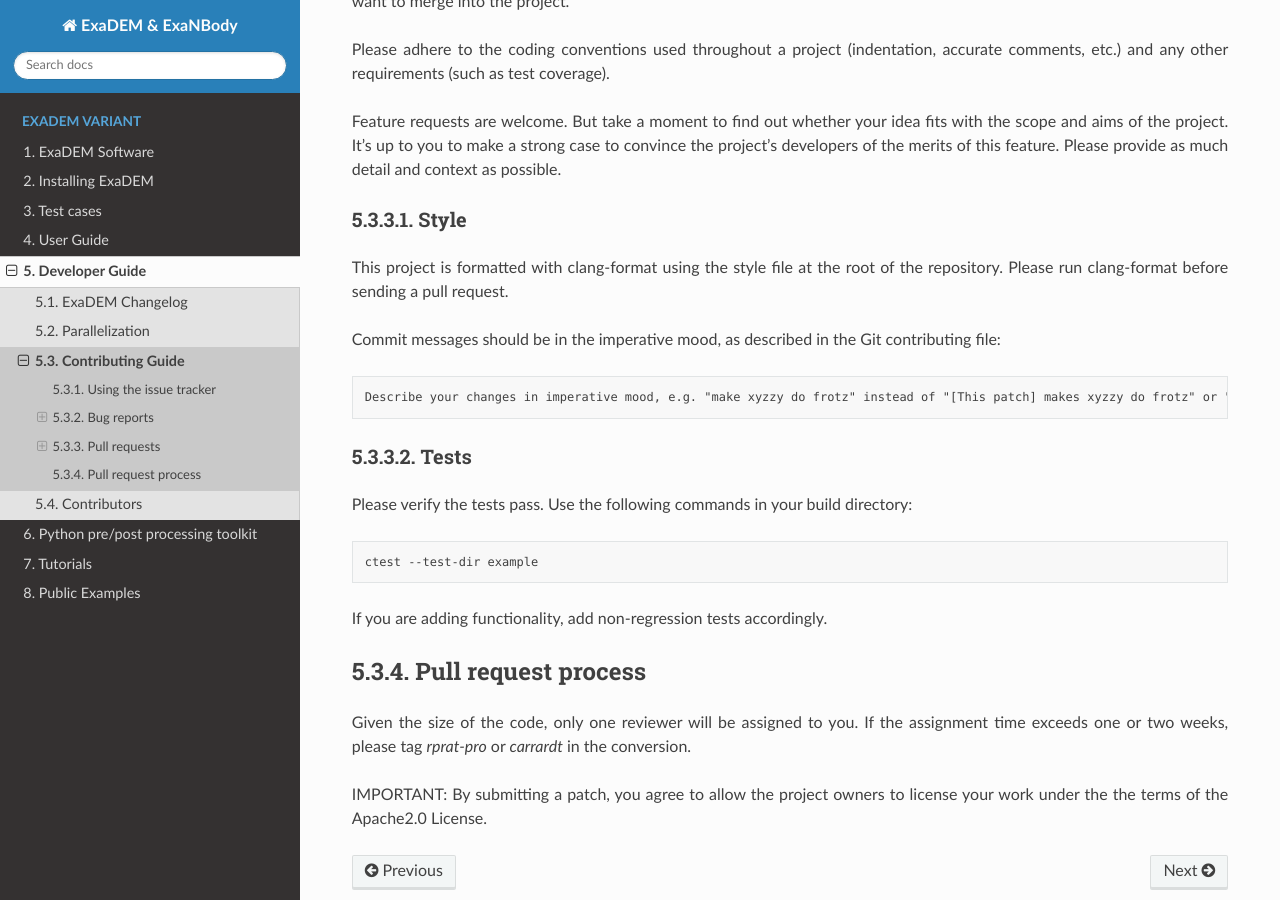
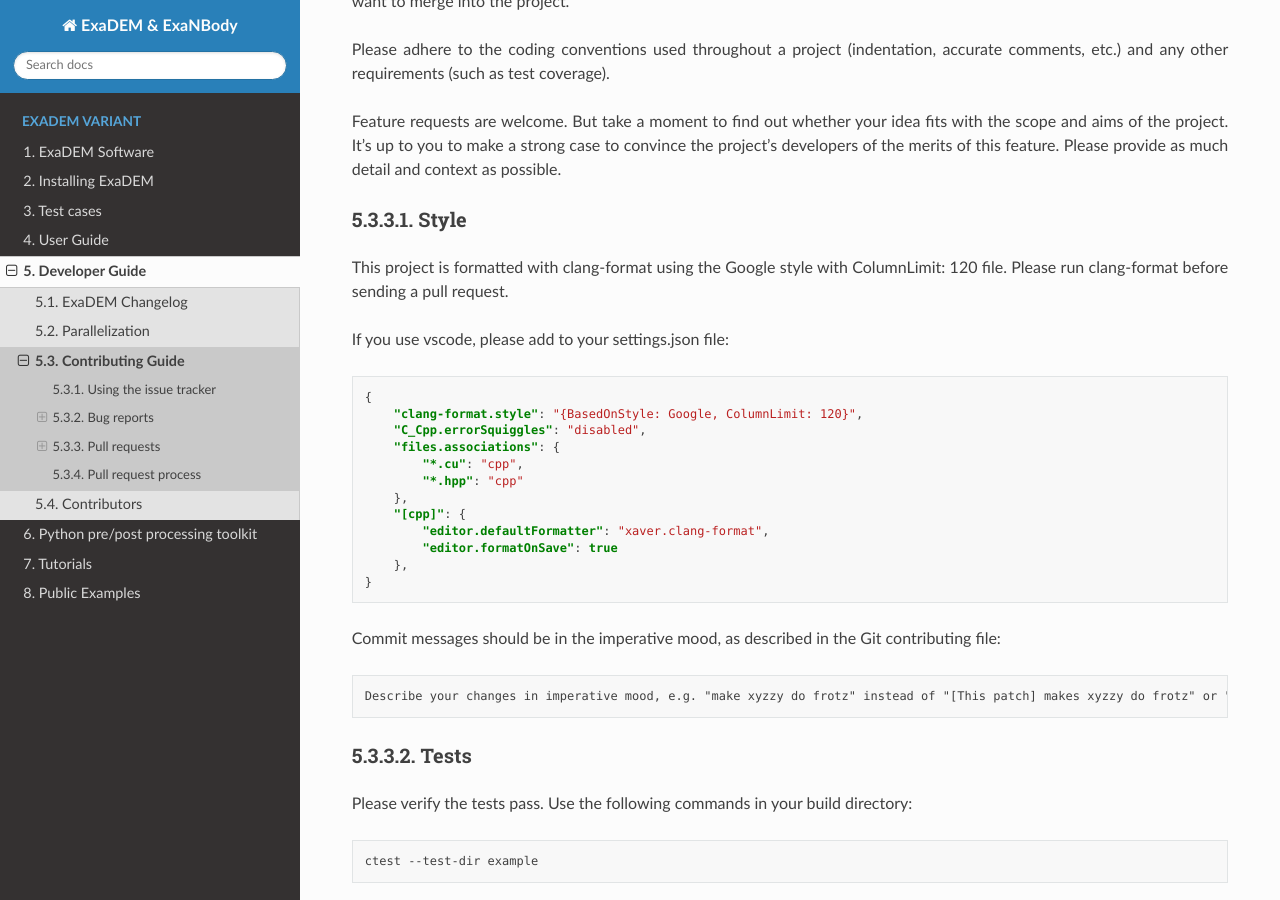
Before and after one commit to Collab4exaNBody/doc_exaDEM, a Sphinx documentation site: the page built from docs/source/project_exaDEM/developer_guide/contributing_guide.rst, in a window 1280 px wide and 900 px high, scrolled down 1156 px. Built offline with Sphinx 7.4.7 and the Read the Docs theme 3.1.0, drawn with Linux system fonts in a browser that asks for light colours.

Commit message:
Update contributing_guide.rst

```diff
--- a/docs/source/project_exaDEM/developer_guide/contributing_guide.rst
+++ b/docs/source/project_exaDEM/developer_guide/contributing_guide.rst
@@ -45,7 +45,24 @@ Feature requests are welcome. But take a moment to find out whether your idea fi
 Style
 -----
 
-This project is formatted with clang-format using the style file at the root of the repository. Please run clang-format before sending a pull request.
+This project is formatted with clang-format using the Google style with ColumnLimit: 120 file. Please run clang-format before sending a pull request.
+
+If you use vscode, please add to your settings.json file:
+
+.. code-block:: json
+
+  {
+      "clang-format.style": "{BasedOnStyle: Google, ColumnLimit: 120}",
+      "C_Cpp.errorSquiggles": "disabled",
+      "files.associations": {
+          "*.cu": "cpp",
+          "*.hpp": "cpp"
+      },
+      "[cpp]": {
+          "editor.defaultFormatter": "xaver.clang-format",
+          "editor.formatOnSave": true
+      },
+  }
 
 Commit messages should be in the imperative mood, as described in the Git contributing file:
 
```
